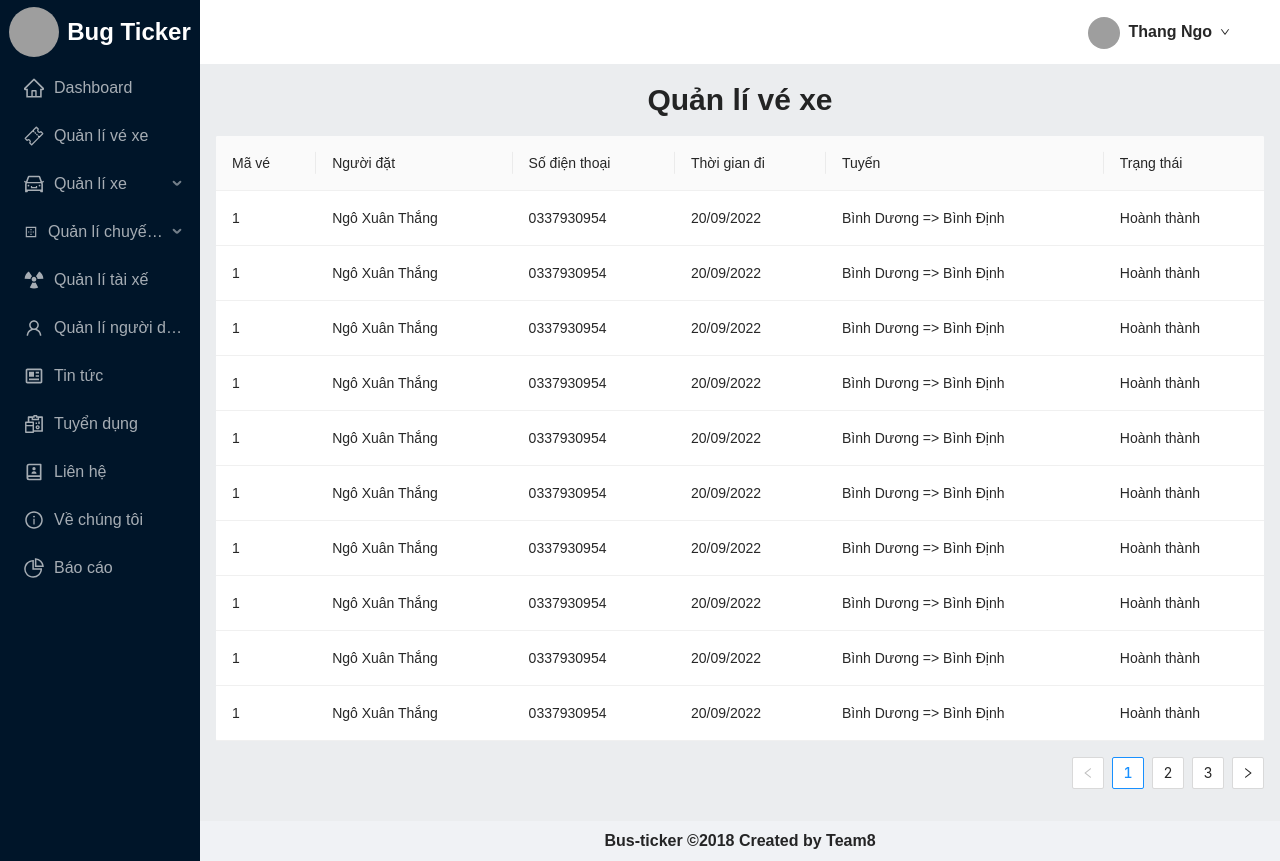
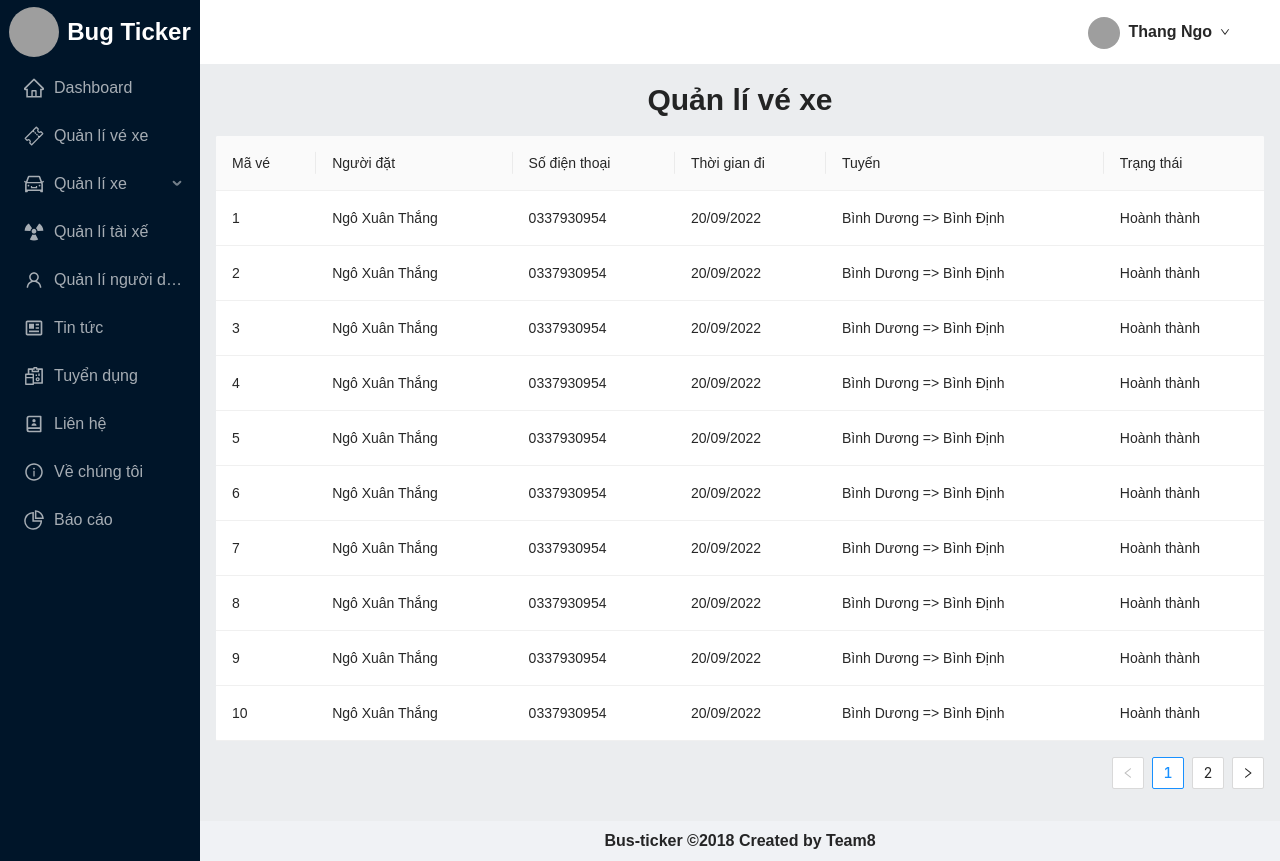
Before and after one commit to ThangNgoXuan/supper-bus-ticker-admin, a React (Create React App) app: page /ticker in a window 1280 px wide. Built offline with nearby package versions, Linux system fonts and the light colour scheme; grey boxes are pictures that could not be loaded.

Commit message:
setup roter coach

```diff
--- a/src/App.js
+++ b/src/App.js
@@ -20,6 +20,7 @@ import NotFound from "./pages/NotFound";
 import User from "./pages/User";
 import RoutesPage from "./pages/Routes";
 import Login from "./pages/Login";
+import Place from "./pages/Place";
 
 export default function App() {
   const { Content } = Layout;
@@ -47,6 +48,7 @@ export default function App() {
               <Route exact path="/user" element={<User />}/>
               <Route exact path="/route" element={<RoutesPage />}/>
               <Route exact path="/" element={<Login />}/>
+              <Route exact path="/place" element={<Place />}/>
             </Routes>
           </Content>
           <Footer />
--- a/src/components/Sider/index.scss
+++ b/src/components/Sider/index.scss
@@ -1,5 +1,6 @@
+
 .ant-layout-sider {
-    width: rem(256);
+    width: rem(400) !important;
 }
 
 .sider_logoTitle {
--- a/src/pages/Driver/index.js
+++ b/src/pages/Driver/index.js
@@ -1,4 +1,4 @@
-import { Button, Table, Typography } from "antd";
+import { Button, notification, Table, Typography } from "antd";
 import React from "react";
 
 export default function Driver() {
@@ -25,12 +25,18 @@ export default function Driver() {
       key: "function",
       render: () => (
         <div className="p-news_table_button">
-          <Button type="primary">Xóa</Button>
+          <Button onClick={handleDelete} type="primary">Xóa</Button>
           <Button type="primary">Cập nhật</Button>
         </div>
       ),
     },
   ];
+
+  const handleDelete = () => {
+    notification.open({
+      message: 'Xóa thành công'
+    })
+  }
 
   const dataTableTicket = new Array(30).fill({
     id: "1",
--- a/src/pages/News/index.js
+++ b/src/pages/News/index.js
@@ -52,6 +52,7 @@ export default function News() {
     },
   ];
 
+
   const listData = new Array(30).fill({
     id: 1,
     title: `Bài viết một`,
@@ -59,6 +60,7 @@ export default function News() {
     content:
       "My name is John Brown, I am 32 years old, living in New York No. 1 Lake Park.",
   });
+
 
   const { Title } = Typography;
   const [isModalOpen, setIsModalOpen] = useState(false);
@@ -140,6 +142,7 @@ export default function News() {
           dataSource={listData}
           pagination={tableParams.pagination}
           handleTableChange={handleTableChange}
+          onChange={e => console.log(e.current)}
         />
       </div>
       <div className="p-news_modal">
--- /dev/null
+++ b/src/pages/Place/index.js
@@ -0,0 +1,26 @@
+import { Button, Table, Typography } from 'antd'
+import React, { useState } from 'react'
+
+export default function Place() {
+  const {Title } = Typography;
+  const [open, setOpen] = useState();
+  const columns = [
+    {
+        title: 'Địa điểm',
+        dataIndex: 'place',
+        key: 'place',
+    },
+  ]
+    return (
+    <div className='p-place'>
+    <div className='p-place_title'>
+        <Title level={2}>Địa điểm đón khách</Title>
+        <Button type="primary" size="large" >Thêm mới</Button>
+    </div>
+    <div className='p-place'>
+        <Table columns={columns}/>
+    </div>
+
+    </div>
+  )
+}
--- a/src/pages/Ticket/index.js
+++ b/src/pages/Ticket/index.js
@@ -36,14 +36,169 @@ export default function Ticket() {
     },
   ]
 
-  const dataTableTicket = new Array(30).fill({
+  const dataJS = [
+    {
       id: '1',
       orderer: 'Ngô Xuân Thắng',
       phone: '0337930954',
       derparture: '20/09/2022',
       route: 'Bình Dương => Bình Định',
       status: 'Hoành thành',
-  })
+    },
+    {
+      id: '2',
+      orderer: 'Ngô Xuân Thắng',
+      phone: '0337930954',
+      derparture: '20/09/2022',
+      route: 'Bình Dương => Bình Định',
+      status: 'Hoành thành',
+    },
+    {
+      id: '3',
+      orderer: 'Ngô Xuân Thắng',
+      phone: '0337930954',
+      derparture: '20/09/2022',
+      route: 'Bình Dương => Bình Định',
+      status: 'Hoành thành',
+    },
+    {
+      id: '4',
+      orderer: 'Ngô Xuân Thắng',
+      phone: '0337930954',
+      derparture: '20/09/2022',
+      route: 'Bình Dương => Bình Định',
+      status: 'Hoành thành',
+    },
+    {
+      id: '5',
+      orderer: 'Ngô Xuân Thắng',
+      phone: '0337930954',
+      derparture: '20/09/2022',
+      route: 'Bình Dương => Bình Định',
+      status: 'Hoành thành',
+    },
+    {
+      id: '6',
+      orderer: 'Ngô Xuân Thắng',
+      phone: '0337930954',
+      derparture: '20/09/2022',
+      route: 'Bình Dương => Bình Định',
+      status: 'Hoành thành',
+    },
+    {
+      id: '7',
+      orderer: 'Ngô Xuân Thắng',
+      phone: '0337930954',
+      derparture: '20/09/2022',
+      route: 'Bình Dương => Bình Định',
+      status: 'Hoành thành',
+    },
+    {
+      id: '8',
+      orderer: 'Ngô Xuân Thắng',
+      phone: '0337930954',
+      derparture: '20/09/2022',
+      route: 'Bình Dương => Bình Định',
+      status: 'Hoành thành',
+    },
+    {
+      id: '9',
+      orderer: 'Ngô Xuân Thắng',
+      phone: '0337930954',
+      derparture: '20/09/2022',
+      route: 'Bình Dương => Bình Định',
+      status: 'Hoành thành',
+    },
+    {
+      id: '10',
+      orderer: 'Ngô Xuân Thắng',
+      phone: '0337930954',
+      derparture: '20/09/2022',
+      route: 'Bình Dương => Bình Định',
+      status: 'Hoành thành',
+    },
+    {
+      id: '11',
+      orderer: 'Ngô Xuân Thắng',
+      phone: '0337930954',
+      derparture: '20/09/2022',
+      route: 'Bình Dương => Bình Định',
+      status: 'Hoành thành',
+    },
+    {
+      id: '12',
+      orderer: 'Ngô Xuân Thắng',
+      phone: '0337930954',
+      derparture: '20/09/2022',
+      route: 'Bình Dương => Bình Định',
+      status: 'Hoành thành',
+    },
+    {
+      id: '13',
+      orderer: 'Ngô Xuân Thắng',
+      phone: '0337930954',
+      derparture: '20/09/2022',
+      route: 'Bình Dương => Bình Định',
+      status: 'Hoành thành',
+    },
+    {
+      id: '14',
+      orderer: 'Ngô Xuân Thắng',
+      phone: '0337930954',
+      derparture: '20/09/2022',
+      route: 'Bình Dương => Bình Định',
+      status: 'Hoành thành',
+    },
+    {
+      id: '15',
+      orderer: 'Ngô Xuân Thắng',
+      phone: '0337930954',
+      derparture: '20/09/2022',
+      route: 'Bình Dương => Bình Định',
+      status: 'Hoành thành',
+    },
+    {
+      id: '16',
+      orderer: 'Ngô Xuân Thắng',
+      phone: '0337930954',
+      derparture: '20/09/2022',
+      route: 'Bình Dương => Bình Định',
+      status: 'Hoành thành',
+    },
+    {
+      id: '17',
+      orderer: 'Ngô Xuân Thắng',
+      phone: '0337930954',
+      derparture: '20/09/2022',
+      route: 'Bình Dương => Bình Định',
+      status: 'Hoành thành',
+    },
+    {
+      id: '18',
+      orderer: 'Ngô Xuân Thắng',
+      phone: '0337930954',
+      derparture: '20/09/2022',
+      route: 'Bình Dương => Bình Định',
+      status: 'Hoành thành',
+    },
+    {
+      id: '19',
+      orderer: 'Ngô Xuân Thắng',
+      phone: '0337930954',
+      derparture: '20/09/2022',
+      route: 'Bình Dương => Bình Định',
+      status: 'Hoành thành',
+    },
+    {
+      id: '20',
+      orderer: 'Ngô Xuân Thắng',
+      phone: '0337930954',
+      derparture: '20/09/2022',
+      route: 'Bình Dương => Bình Định',
+      status: 'Hoành thành',
+    },
+  ]
+
   const { Title } = Typography;
   return (
     <div className="p-ticket">
@@ -51,7 +206,7 @@ export default function Ticket() {
         <Title level={2}>Quản lí vé xe</Title>
       </div>
       <div className="p-ticket_table">
-        <Table columns={columns} dataSource={dataTableTicket}/>
+        <Table columns={columns} dataSource={dataJS}/>
       </div>
     </div>
   );
--- a/src/pages/User/index.js
+++ b/src/pages/User/index.js
@@ -1,4 +1,4 @@
-import { Button, Table, Typography } from "antd";
+import { Button, notification, Table, Typography } from "antd";
 import React from "react";
 
 export default function User() {
@@ -35,12 +35,18 @@ export default function User() {
       key: "function",
       render: () => (
         <div className="p-news_table_button">
-          <Button type="primary">Xóa</Button>
+          <Button type="primary" onClick={handleDelete}>Xóa</Button>
           <Button type="primary">Cập nhật</Button>
         </div>
       ),
     },
   ];
+
+  const handleDelete = () => {
+    notification.open({
+      message: 'Xóa thành công'
+    })
+  }
 
   const data = new Array(30).fill({
     id: "10",
--- a/src/routes.js
+++ b/src/routes.js
@@ -9,8 +9,9 @@ import {
 import { IoTicketOutline } from "react-icons/io5";
 import { RiContactsBook2Line } from "react-icons/ri";
 import { AiOutlineInfoCircle, AiOutlineUser } from "react-icons/ai";
-import { BiNews, BiBorderOuter } from "react-icons/bi";
+import { BiNews } from "react-icons/bi";
 import { GiMassDriver } from "react-icons/gi";
+import {MdOutlinePlace} from 'react-icons/md';
 
 const dashboardRoutes = [
   {
@@ -32,15 +33,19 @@ const dashboardRoutes = [
         name: "Quản lí loại xe",
         icon: <CaretRightOutlined />,
       },
-    ],
-  },
-  {
-    name: "Quản lí chuyến xe",
-    icon: <BiBorderOuter />,
-    children: [
+      {
+        path: "/place",
+        name: "Địa điểm đoán khách",
+        icon: <MdOutlinePlace />,
+      },
       {
         path: "/route",
-        name: "Quản lí chuyến xe",
+        name: "Tuyến vận chuyển",
+        icon: <CaretRightOutlined />,
+      },
+      {
+        path: "/category",
+        name: "Lịch chạy",
         icon: <CaretRightOutlined />,
       },
     ],
```
Lines whose indentation alone changed are shown as unchanged.
